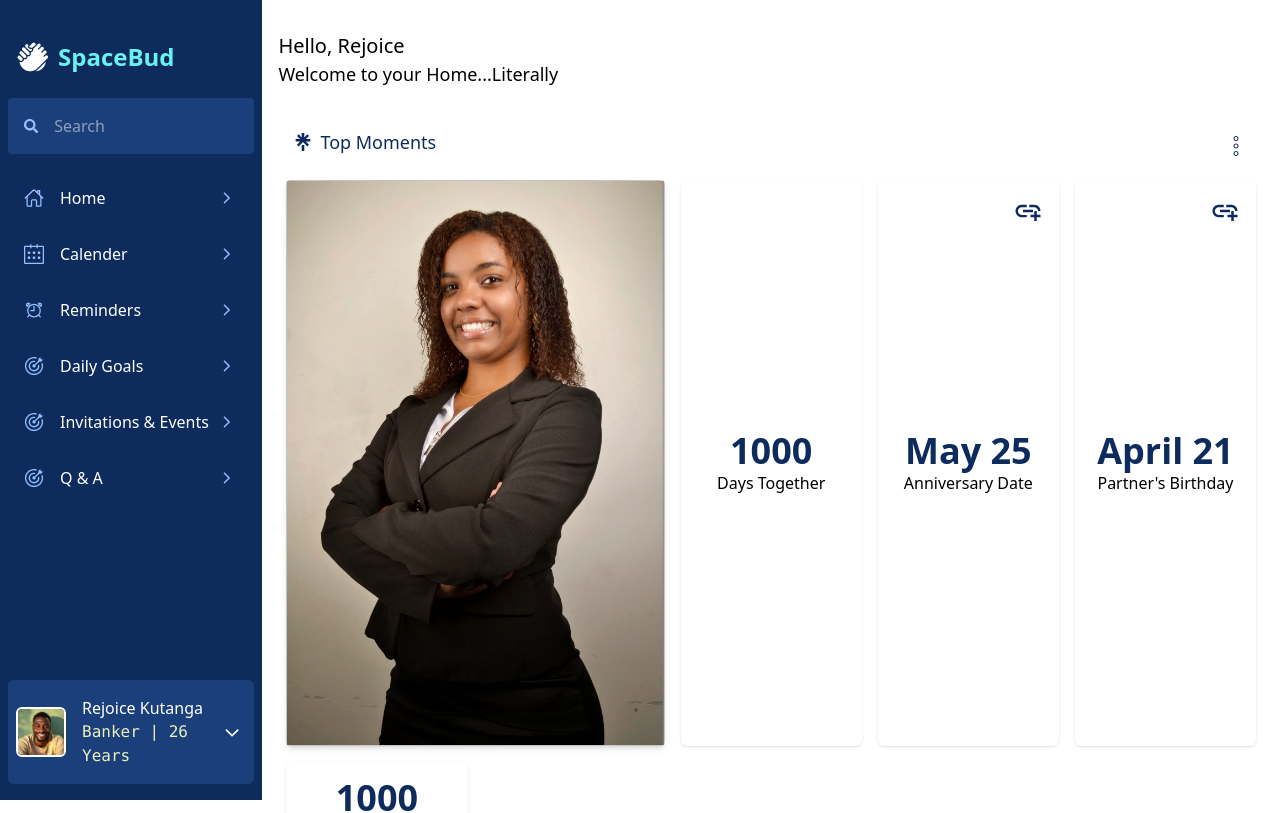
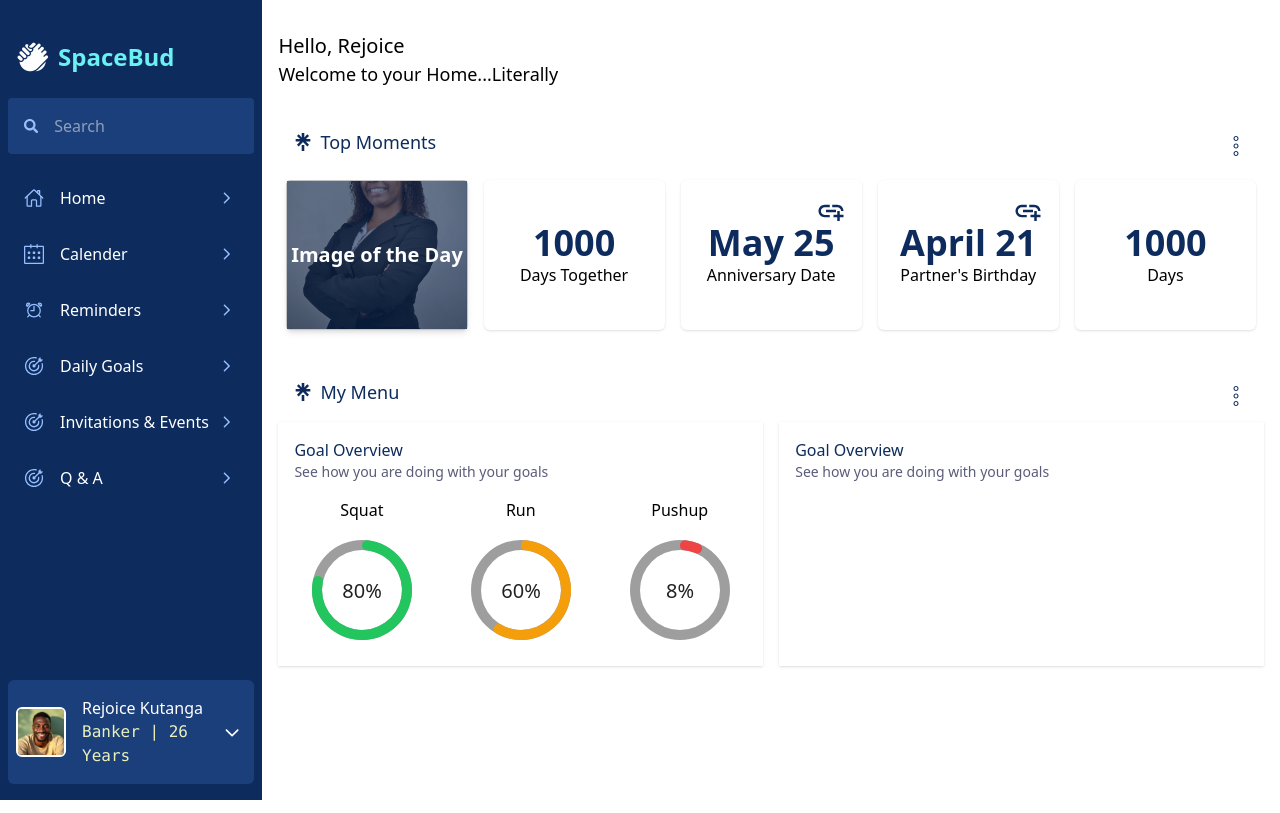
Before and after one commit to KodenOps/space_bud, a Next.js app: page /pages/home in a window 1280 px wide. Shown: the top 813 px of the page. Built offline with nearby package versions, Linux system fonts and the light colour scheme.

Commit message:
updated the image of the day

```diff
--- a/app/globals.css
+++ b/app/globals.css
@@ -32,7 +32,7 @@ form label {
   @apply text-sm font-medium text-[#0E2F5E] md:block hidden;
 }
 .top .daysTogether {
-  @apply md:p-4 p-2 text-center flex flex-col justify-center items-center  h-full bg-white  shadow-sm hover:translate-y-[-10px] duration-500 rounded-md cursor-pointer md:w-auto md:w-[50%] p-4 md:flex-1 flex-2 relative;
+  @apply md:p-4 p-2 text-center flex flex-col justify-center items-center   bg-white  shadow-sm hover:translate-y-[-10px] duration-500 rounded-md cursor-pointer md:w-auto md:w-[50%] p-4 md:flex-1 flex-2 relative;
 }
 .daysTogether .headers {
   @apply md:text-4xl text-xl font-bold text-[#0D2C5D];
--- a/app/pages/home/page.tsx
+++ b/app/pages/home/page.tsx
@@ -40,7 +40,7 @@ const Page = () => {
     <section className="mainpage_home flex w-full">
       <SideNav />
 
-      <div className="right md:flex-4 pt-8 px-4 w-full">
+      <div className="right md:flex-4 pt-8 px-4 w-full ">
         {/* Header */}
         <p className="text-xl font-medium">Hello, Rejoice</p>
         <p className="text-lg">Welcome to your Home...Literally</p>
@@ -49,12 +49,15 @@ const Page = () => {
 
         {/* Top Section */}
         <div className="top grid md:grid-cols-5 grid-cols-2 w-full md:p-2  gap-4">
-          <div className="bg-white rounded-sm flex md:flex-1 flex-2  justify-center items-center h-full shadow-md hover:-translate-y-2 duration-500 cursor-pointer border border-[#c4c4c4] md:col-span-0 col-span-2">
+          <div className="bg-white rounded-sm flex md:flex-1 flex-2  justify-center md:h-[150px] h-[250px] items-center shadow-md hover:-translate-y-2 duration-500 cursor-pointer border border-[#c4c4c4] md:col-span-1 col-span-2 relative">
             <Image
               src={mylove}
               alt="mylove_image"
-              className="w-full h-full object-contain "
+              className="w-full h-full object-cover "
             />
+            <p className="absolute text-xl font-bold bg-[#0D2C5D99] h-full w-full flex items-center justify-center text-white ">
+              Image of the Day
+            </p>
           </div>
 
           <div className="daysTogether ">
```
